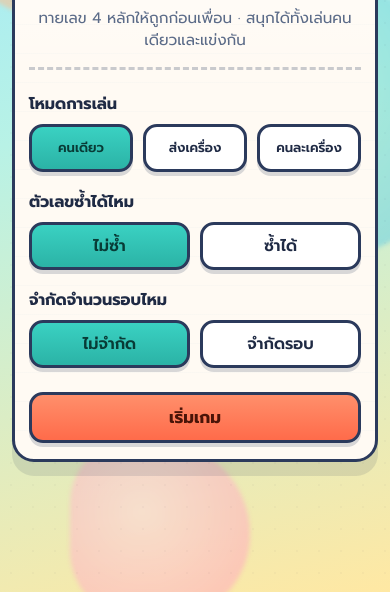
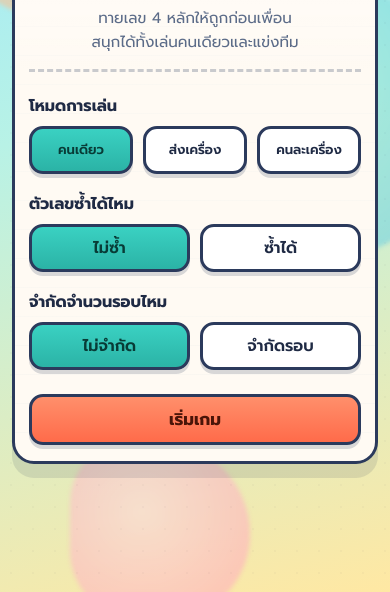
Before and after one commit to studio22mailme/number-guess-game, a website: page index.html in a window 390 px wide. Shown: the part 252-844 px from the top of the page. Drawn offline with Linux system fonts and the light colour scheme.

Commit message:
Tighten setup tagline layout and wording.
Break the subtitle into two balanced lines for cleaner mobile reading.

```diff
--- a/index.html
+++ b/index.html
@@ -23,7 +23,7 @@
           <p class="brand-kicker">Tualek</p>
           <h1>เกมท้ายตัวเลข</h1>
           <p class="byline">พัฒนาโดย เฮียหนุ่มตองเอ็น</p>
-          <p class="tagline">ทายเลข 4 หลักให้ถูกก่อนเพื่อน · สนุกได้ทั้งเล่นคนเดียวและแข่งกัน</p>
+          <p class="tagline">ทายเลข 4 หลักให้ถูกก่อนเพื่อน<br />สนุกได้ทั้งเล่นคนเดียวและแข่งทีม</p>
         </header>
 
         <div class="field">
--- a/styles.css
+++ b/styles.css
@@ -184,10 +184,12 @@ body {
 }
 
 .tagline {
-  margin-top: 10px;
+  margin: 12px auto 0;
+  max-width: 18.5em;
   color: var(--muted);
   font-size: 0.95rem;
-  line-height: 1.45;
+  line-height: 1.55;
+  text-align: center;
 }
 
 .field {
```
